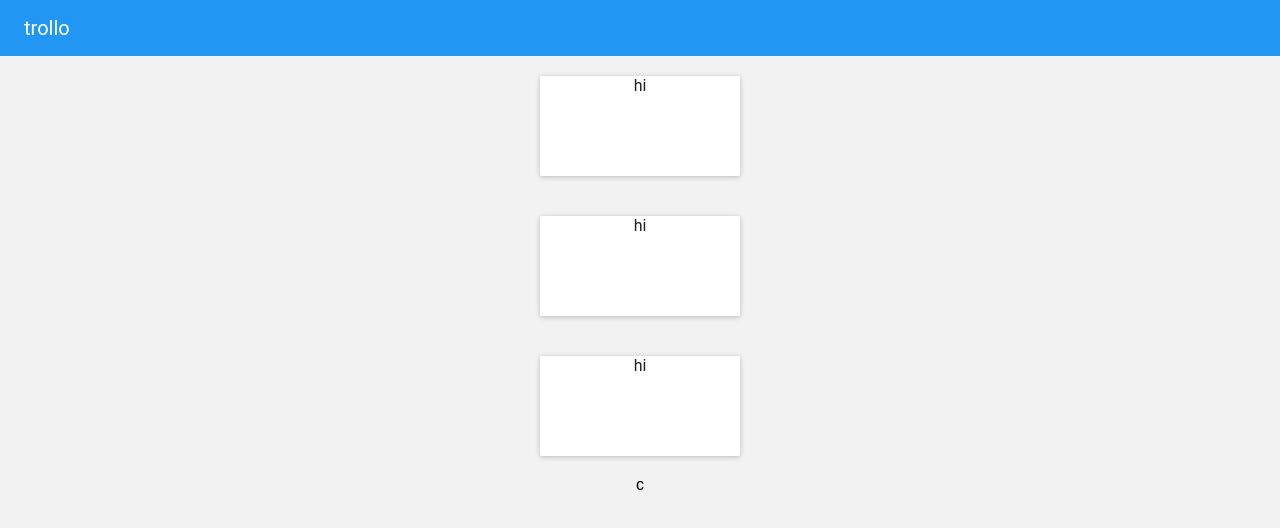
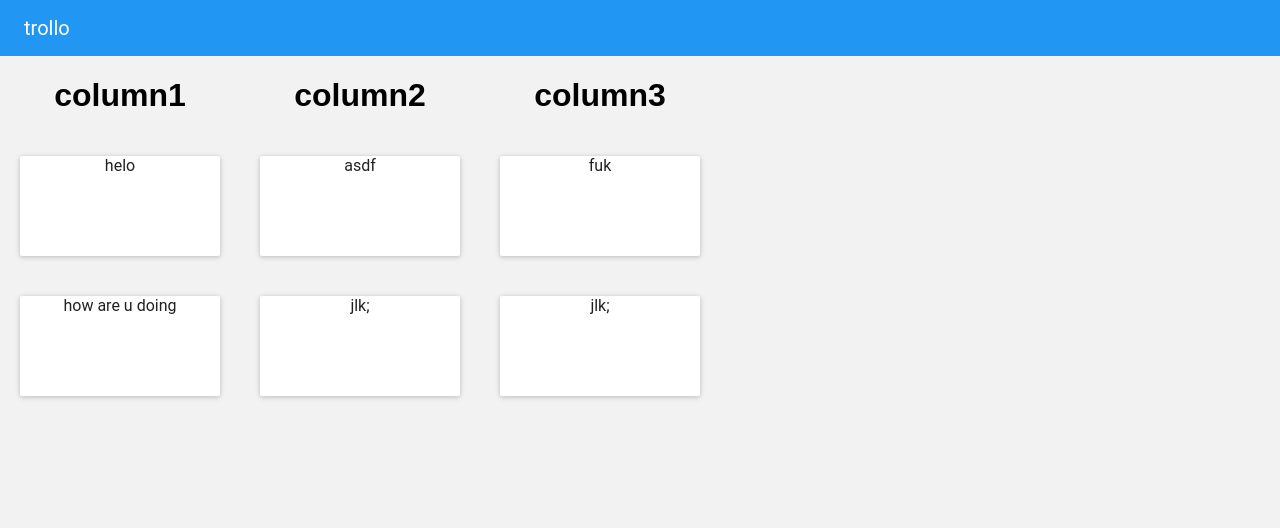
Before and after one commit to 2c2c/trollo, a React (Create React App) app: page / in a window 1280 px wide. Shown: the top 528 px of the page. Built offline with nearby package versions, Linux system fonts and the light colour scheme; what react-tap-event-plugin would draw is missing.

Commit message:
columns add correctly

```diff
--- a/package.json
+++ b/package.json
@@ -10,7 +10,8 @@
     "material-ui": "^0.16.5",
     "react": "^15.4.1",
     "react-dom": "^15.4.1",
-    "react-tap-event-plugin": "^2.0.1"
+    "react-tap-event-plugin": "^2.0.1",
+    "reflexbox": "^2.2.3"
   },
   "scripts": {
     "start": "react-scripts start",
--- a/src/App.js
+++ b/src/App.js
@@ -1,19 +1,29 @@
-import React, { Component } from 'react';
+import React, {Component} from 'react';
 import logo from './logo.svg';
 import AppHeader from './AppHeader'
 import './App.css';
 import AppCard from './AppCard'
 import CardSpace from './CardSpace'
+import HelloWorld from './HelloWorld'
+let columns = [
+  {
+    name: 'column1',
+    cards: ['helo', 'how are u doing',]
+  }, {
+    name: 'column2',
+    cards: ['asdf', 'jlk;',]
+  }, {
+    name: 'column3',
+    cards: ['fuk', 'jlk;',]
+  },
+]
 
 class App extends Component {
   render() {
     return (
       <div className="App">
-      <AppHeader />
-      <AppCard text="hi" />
-      <AppCard text="hi" />
-      <AppCard text="hi" />
-      <CardSpace columns={['a']}/>
+        <AppHeader/>
+        <CardSpace columns={columns}/>
       </div>
     );
   }
--- a/src/AppCard.js
+++ b/src/AppCard.js
@@ -11,7 +11,7 @@ const style = {
 
 const AppCard = (props) => <div>
   <Paper style={style} zDepth={1}>
-    {props.text}
+    {props.children}
   </Paper>
 </div>
 
--- a/src/CardSpace.js
+++ b/src/CardSpace.js
@@ -1,9 +1,11 @@
 import React from 'react';
 import Column from './Column';
+import View from 'react-flexbox';
 
-const CardSpace = (props) =>
-<div>
-  {props.columns.map(c => <Column>c</Column>)}
-</div>
+const CardSpace = (props) => <span style={{display: 'flex'}}>
+  {props
+    .columns
+    .map(c => <Column name={c.name} cards={c.cards}></Column>)}
+</span>
 
 export default CardSpace;
--- a/src/Column.js
+++ b/src/Column.js
@@ -1,5 +1,10 @@
 import React from 'react';
+import AppCard from './AppCard'
+import View from 'react-flexbox'
 
-const Column = (props) => <div>{props.children}</div>
+const Column = (props) => <div>
+  <h1>{props.name}</h1>{props
+    .cards
+    .map(c => <AppCard>{c}</AppCard>)}</div>
 
 export default Column;
--- /dev/null
+++ b/src/HelloWorld.js
@@ -0,0 +1,42 @@
+import React from 'react';
+import ReactDOM from 'react-dom';
+
+import View from 'react-flexbox';
+
+class HelloWorld extends React.Component {
+  render() {
+    return (
+      <View column className="border" height="70vh">
+        <View row>
+          <View column>Twice the size of the others, the width is set without a unit.</View>
+          <View column width="100px" className="red">100px</View>
+          <View column>other 1</View>
+          <View row auto>
+            <View column width="50px" className="green">50px</View>
+            <View column width="50px" className="green">50px</View>
+          </View>
+        </View>
+        <View row>
+          <View auto row>
+            <View column width="100px">
+              <View className="red">Left</View>
+            </View>
+            <View column width="100px">
+              <View className="red">Left</View>
+            </View>
+          </View>
+          <View row className="green">All the place in the world</View>
+        </View>
+        <View column height="200px">
+          <View column auto>
+            <View className="green" height="20px">Green</View>
+            <View className="red" height="20px">Red</View>
+          </View>
+          <View className="green">All the rest</View>
+        </View>
+      </View>
+    );
+  }
+}
+
+export default HelloWorld;
```
Also changed, not shown: 2 other files (tests, documents, lock files or other folders).
